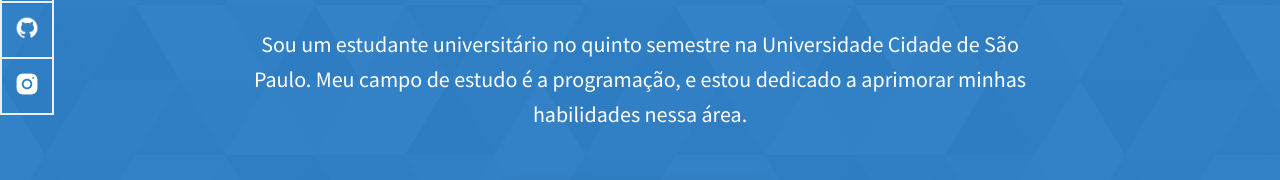
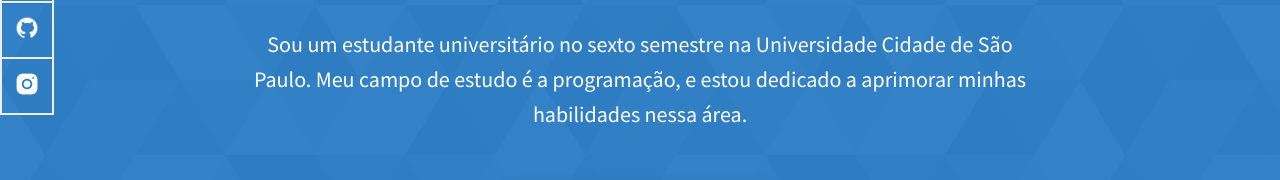
Before and after one commit to GuiGoverna/Portfolio, a plain HTML site: page Portifolio/index.html in a window 1280 px wide. Shown: the part 370-550 px from the top of the page. Drawn offline with Linux system fonts and the light colour scheme; files whose address does not match are found by name.

Commit message:
Update index.html

```diff
--- a/Portifolio/index.html
+++ b/Portifolio/index.html
@@ -80,7 +80,7 @@
         <h1 class="heading-primary">Olá, Meu nome é Guilherme Governa</h1>
         <div class="home-hero__info">
           <p class="text-primary">
-            Sou um estudante universitário no quinto semestre na Universidade Cidade de São Paulo.
+            Sou um estudante universitário no sexto semestre na Universidade Cidade de São Paulo.
              Meu campo de estudo é a programação, e estou dedicado a aprimorar minhas habilidades nessa área.
           </p>
         </div>
```
